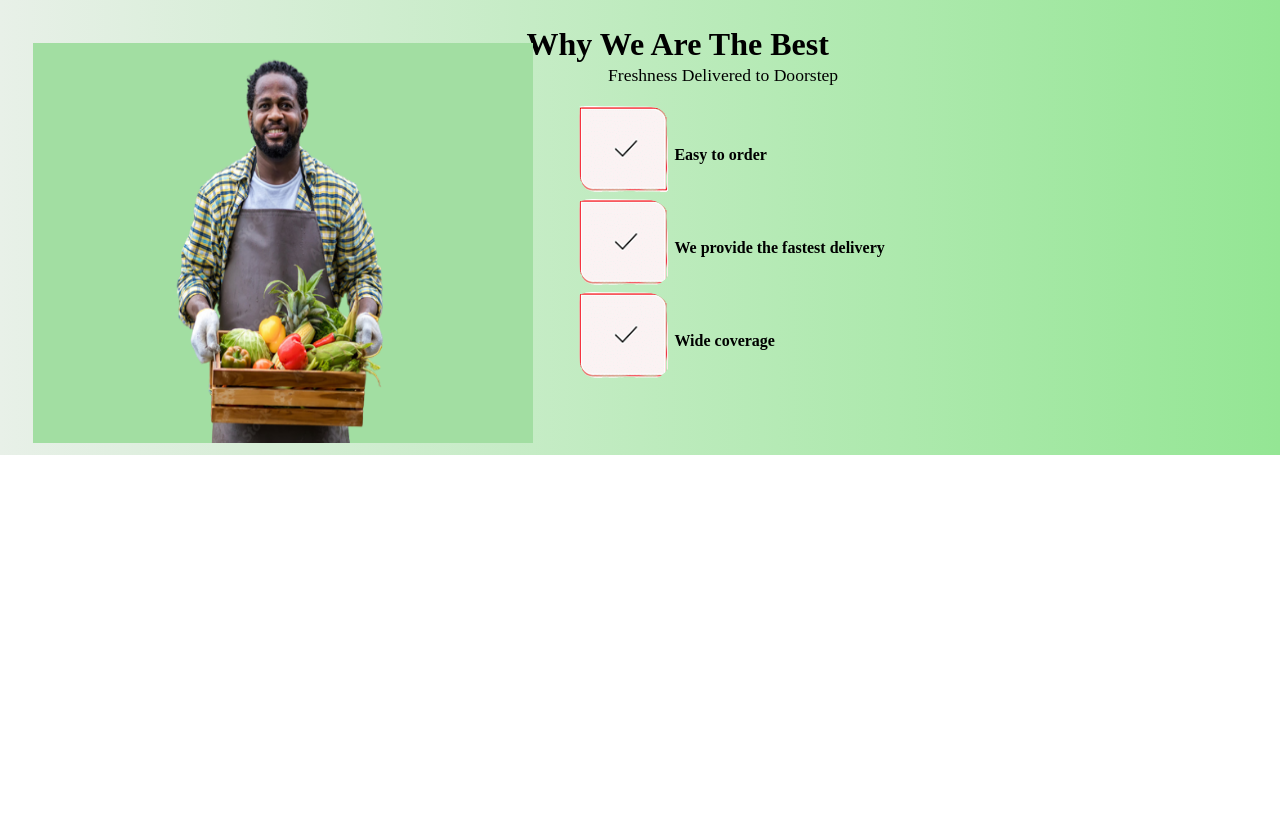
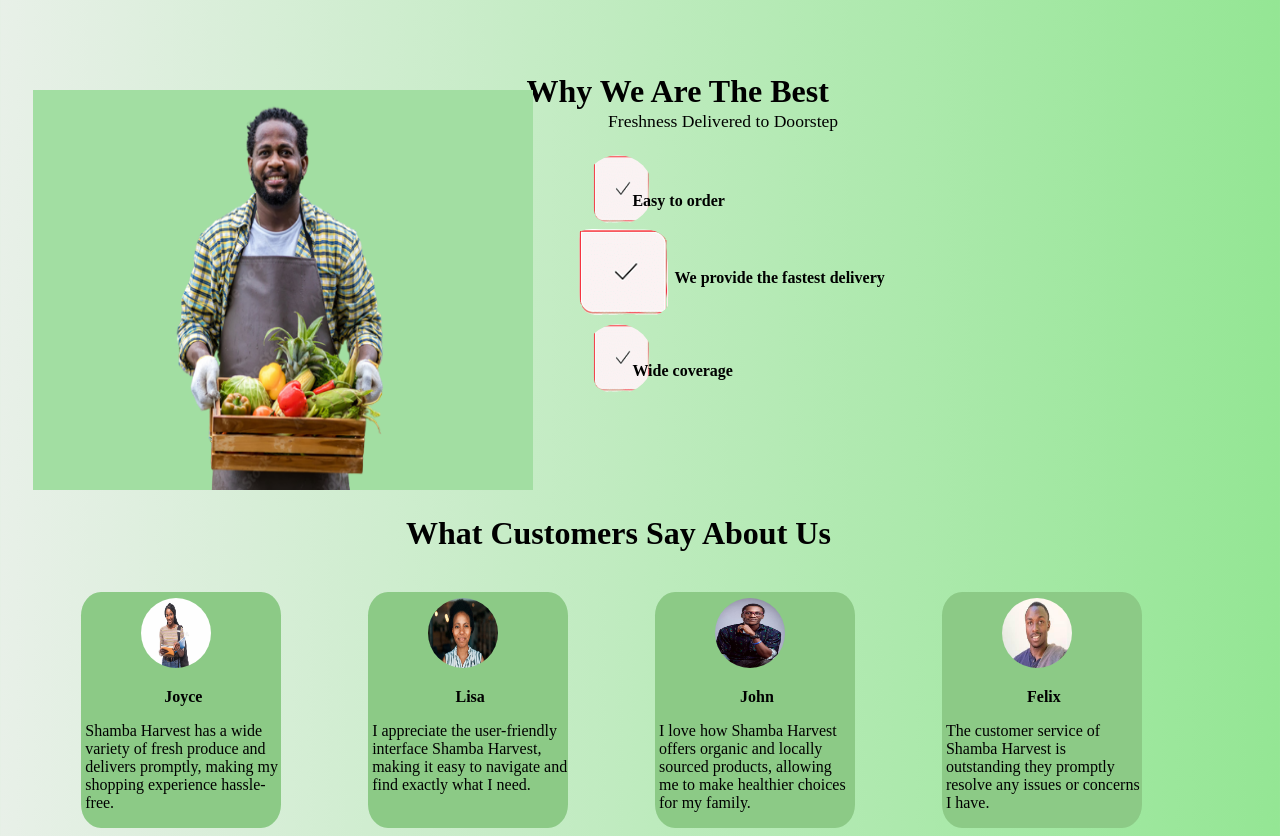
Before and after one commit to Pauline-Goko/shamba-harvest-group-project, a plain HTML site: page index.html in a window 1280 px wide. Shown: the part 2798-3634 px from the top of the page. Before the commit the page ends 3253 px from the top, so only its background shows below. Drawn offline with Linux system fonts and the light colour scheme.

Commit message:
made changes on about images and added the reviews section

```diff
--- a/index.html
+++ b/index.html
@@ -71,7 +71,7 @@
 
         <div class="about">
             <div>
-            <img id="image" src="pictures/grocery-transformed.jpeg" alt="Groceries">
+            <img id="image" src="images/grocery-transformed.jpeg" alt="Groceries">
             </div>
             <div id="words">
             <p>Shamba harvest was founded in 2023 by Mary Wanjiku, a mama mboga at Marikiti Market.
@@ -94,7 +94,7 @@
             </div>
 
             <div>
-                <img id="image2" src="pictures/grocery2-transformed.jpeg" alt="Groceries2">
+                <img id="image2" src="images/grocery2-transformed.jpeg" alt="Groceries2">
             </div>
 
         </div>
@@ -182,6 +182,34 @@
 
 
 
+    <!-- the review section -->
+
+    <h1 id="what">What Customers Say About Us</h1>
+    <br>
+    <div class="reviews">
+        <div id="div1">
+            <img id="image1" src="images/student2.jpg">
+            <p id="name">Joyce</p>
+            <p>Shamba Harvest has a wide variety of fresh produce and delivers promptly, making my shopping experience hassle-free.</p>
+        </div>
+        <div id="div1">
+            <img id="image2" src="images/woman1.jpg">
+            <p id="name">Lisa</p>
+            <p>I appreciate the user-friendly interface Shamba Harvest, making it easy to navigate and find exactly what I need.</p>
+        </div>
+        <div id="div1">
+            <img id="image3" src="images/man1.jpeg">
+            <p id="name">John</p>
+            <p>I love how Shamba Harvest offers organic and locally sourced products, allowing me to make healthier choices for my family.</p>
+        </div>
+        <div id="div1">
+            <img id="image4" src="images/man2.jpeg">
+            <p id="name">Felix</p>
+            <p>The customer service of Shamba Harvest is outstanding they promptly resolve any issues or concerns I have.</p>
+        </div>
+
+
+
 
 
 
--- a/styles.css
+++ b/styles.css
@@ -462,3 +462,69 @@ body{
 
 
    }
+
+
+
+   /* review styles */
+
+   #image1{
+    width: 70px;
+    height: 70px;
+    border-radius: 100%;
+    margin-left: 30%;
+    margin-top: 3%;
+}
+#div1{
+    width: 200px;
+    border-style: hidden;
+    background-color: rgb(140, 202, 134);
+    border-radius: 10%;
+}
+#image2{
+    width: 70px;
+    height: 70px;
+    border-radius: 100%;
+    margin-left: 30%;
+    margin-top: 3%;
+}
+#image3{
+    width: 70px;
+    height: 70px;
+    border-radius: 100%;
+    margin-left: 30%;
+    margin-top: 3%;
+}
+#image4{
+    width: 70px;
+    height: 70px;
+    border-radius: 100%;
+    margin-left: 30%;
+    margin-top: 3%;
+}
+.reviews{
+    display: grid;
+    grid-template-columns: repeat(4,4fr);
+    margin-left: 6%;
+}
+#what{
+    text-align: center;
+}
+#div1 p{
+    margin-left: 2%;
+}
+#name{
+    text-align: center;
+    font-weight: bold;
+}
+
+@media (max-width:800px){
+    .reviews{
+        display: grid;
+        grid-template-columns: repeat(1,4fr);
+        gap: 30px;
+    }
+    #what{
+        font-size: 1em;
+        margin-right: 20%;
+    }
+}
```
Also changed, not shown: images/man1.jpeg (added), images/man2.jpeg (added), images/student2.jpg (added), images/woman1.jpg (added).
